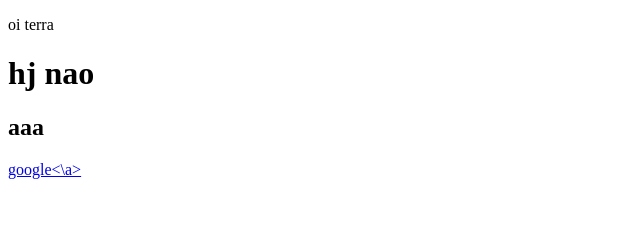
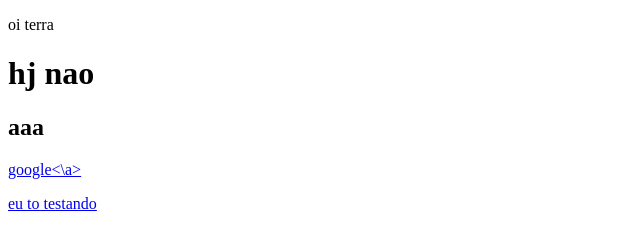
Before and after one commit to LeonardoGiacomozzi/curso-git, a plain HTML site: page index.html in a window 1280 px wide. Shown: the whole page, without its empty margins (0-640 px from the left). Drawn offline with Linux system fonts and the light colour scheme.

Commit message:
mais um paragrafo

```diff
--- a/index.html
+++ b/index.html
@@ -10,5 +10,6 @@
         <h1>hj nao</h1>
         <h2>aaa</h2>
         <a href="www.google.com">google<\a>
+        <p> eu to testando</p>
     </body>
 </html>
```
